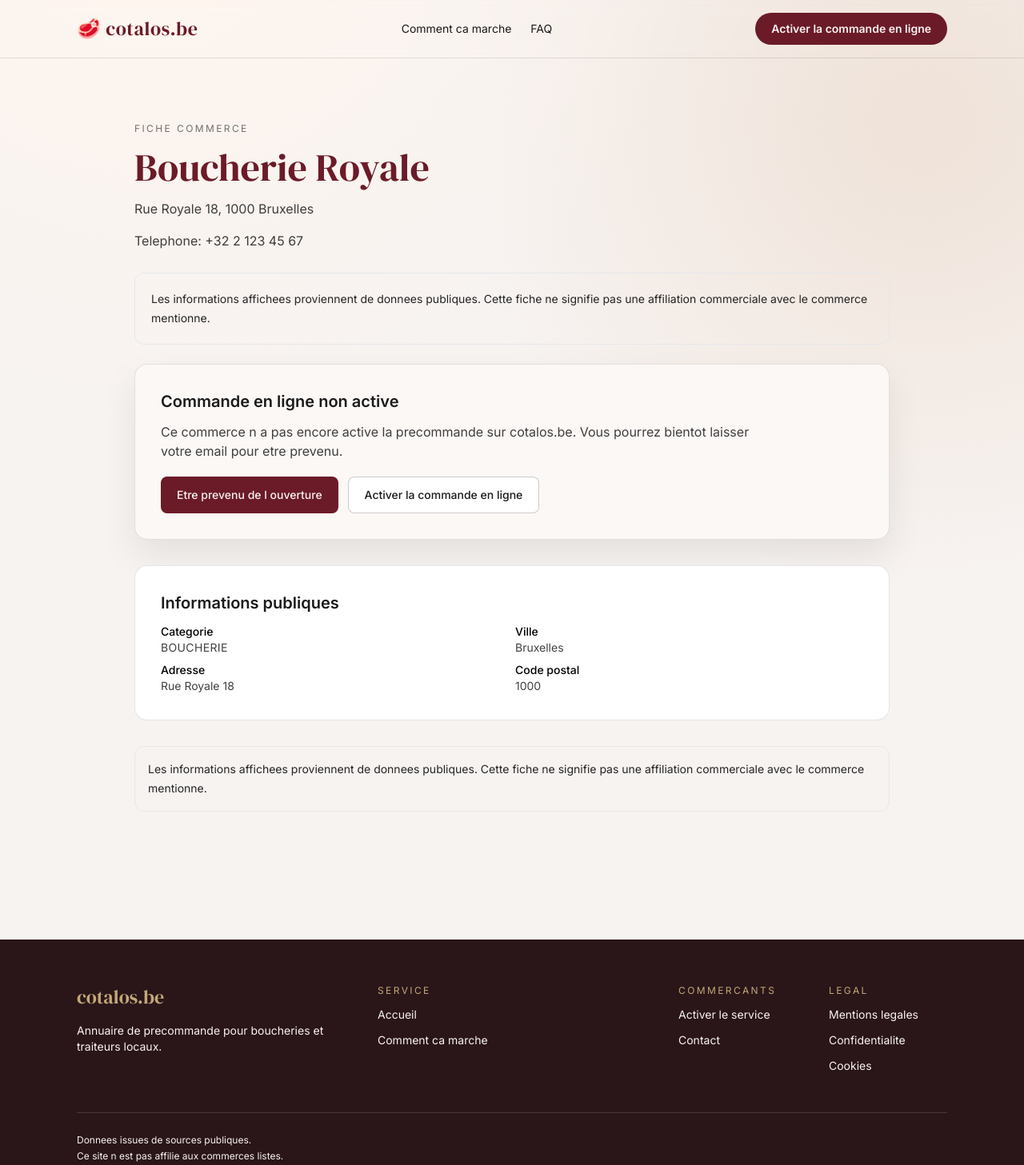
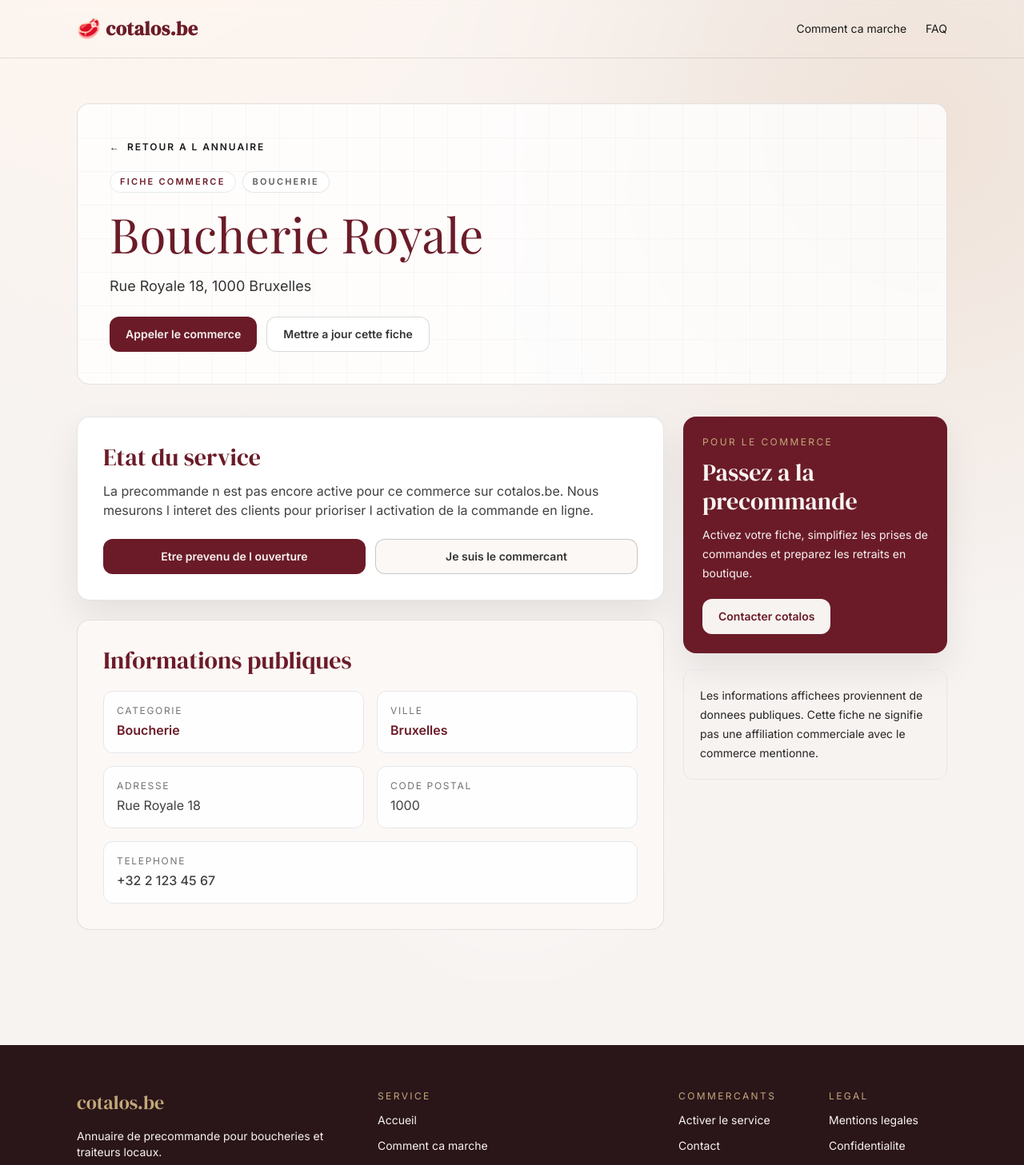
Before and after one commit to robhox/cotalos, a Next.js app: page /boucherie/boucherie-royale-bruxelles-centre in a window 1280 px wide. Shown: the top 1457 px of the page at 80% size. Built offline with nearby package versions, Linux system fonts and the light colour scheme; a web font is replaced by a local one.

Commit message:
:lipstick: rework boucherie page

```diff
--- a/app/boucherie/[slug]/page.tsx
+++ b/app/boucherie/[slug]/page.tsx
@@ -11,6 +11,12 @@ interface CommercePageProps {
     slug: string;
   }>;
 }
+
+const categoryLabel: Record<string, string> = {
+  boucherie: "Boucherie",
+  charcuterie: "Charcuterie",
+  traiteur: "Traiteur"
+};
 
 export function generateStaticParams(): Array<{ slug: string }> {
   return commerces.map((commerce) => ({ slug: commerce.slug }));
@@ -43,65 +49,140 @@ export default async function CommercePage({ params }: CommercePageProps) {
     notFound();
   }
 
+  const readableCategory = categoryLabel[commerce.categorie] ?? commerce.categorie;
+  const sanitizedPhone = commerce.telephone?.replace(/\s+/g, "");
+
   return (
-    <section className="mx-auto w-full max-w-5xl px-6 py-14 md:px-10 md:py-20">
-      <header className="reveal mb-7 space-y-4">
-        <p className="text-xs uppercase tracking-[0.2em] text-black/55">Fiche commerce</p>
-        <h1 className="font-display text-4xl text-[color:var(--color-primary)] md:text-5xl">{commerce.nom}</h1>
-        <p className="text-black/75">
+    <div className="relative isolate overflow-hidden">
+      <div className="pointer-events-none absolute inset-0 -z-10 overflow-hidden">
+        <div className="absolute -left-24 top-10 h-72 w-72 rounded-full bg-[color:var(--color-accent)]/24 blur-3xl" />
+        <div className="absolute -right-20 top-56 h-96 w-96 rounded-full bg-[color:var(--color-primary)]/12 blur-3xl" />
+        <div className="absolute bottom-8 left-1/2 h-80 w-80 -translate-x-1/2 rounded-full bg-white/35 blur-3xl" />
+      </div>
+
+      <section className="mx-auto w-full max-w-6xl space-y-10 px-6 pb-10 pt-10 md:px-8 md:pb-16 md:pt-14">
+        <header className="reveal relative overflow-hidden rounded-2xl border border-black/10 bg-white/80 px-6 py-8 backdrop-blur-sm md:px-10 md:py-10">
+          <div className="pointer-events-none absolute inset-0 opacity-45 [background-image:linear-gradient(to_right,rgba(107,27,40,0.07)_1px,transparent_1px),linear-gradient(to_bottom,rgba(107,27,40,0.07)_1px,transparent_1px)] [background-size:42px_42px]" />
+          <div className="relative space-y-5">
+            <Link
+              href="/"
+              className="inline-flex items-center gap-2 text-xs font-semibold uppercase tracking-[0.16em] text-[color:var(--color-primary)]/80 hover:text-[color:var(--color-primary)]"
+            >
+              <span aria-hidden="true">←</span>
+              Retour a l annuaire
+            </Link>
+
+            <div className="flex flex-wrap items-center gap-2">
+              <span className="inline-flex rounded-full border border-[color:var(--color-primary)]/25 bg-white/80 px-3 py-1 text-[11px] font-semibold uppercase tracking-[0.2em] text-[color:var(--color-primary)]">
+                Fiche commerce
+              </span>
+              <span className="inline-flex rounded-full border border-black/10 bg-white/75 px-3 py-1 text-[11px] font-semibold uppercase tracking-[0.2em] text-black/65">
+                {readableCategory}
+              </span>
+            </div>
+
+            <h1 className="max-w-4xl font-hero text-4xl leading-tight text-[color:var(--color-primary)] md:text-6xl md:leading-[1.06]">
+              {commerce.nom}
+            </h1>
+
+            <p className="max-w-3xl text-base leading-7 text-black/80 md:text-lg">
               {commerce.adresse}, {commerce.codePostal} {commerce.ville}
             </p>
-        {commerce.telephone ? <p className="text-black/75">Telephone: {commerce.telephone}</p> : null}
+
+            <div className="flex flex-wrap gap-3 pt-1">
+              {commerce.telephone ? (
+                <a
+                  href={`tel:${sanitizedPhone}`}
+                  className="inline-flex h-11 items-center rounded-xl bg-[color:var(--color-primary)] px-5 text-sm font-semibold text-[color:var(--color-bg)] hover:bg-[color:var(--color-primary)]/92"
+                >
+                  Appeler le commerce
+                </a>
+              ) : null}
+              <Link
+                href="/gerer-ou-supprimer-cette-fiche"
+                className="inline-flex h-11 items-center rounded-xl border border-black/15 bg-white px-5 text-sm font-semibold text-black/80 hover:border-[color:var(--color-primary)]/35 hover:text-[color:var(--color-primary)]"
+              >
+                Mettre a jour cette fiche
+              </Link>
+            </div>
+          </div>
         </header>
 
-      <div className="mb-6">
-        <LegalDisclaimer />
-      </div>
-
-      <section className="reveal mb-8 rounded-2xl border border-black/10 bg-[color:var(--color-surface)] p-6 shadow-premium md:p-8">
-        <h2 className="mb-3 text-xl font-semibold">Commande en ligne non active</h2>
-        <p className="mb-5 max-w-3xl text-black/75">
-          Ce commerce n a pas encore active la precommande sur cotalos.be. Vous pourrez bientot laisser votre email pour etre prevenu.
+        <section
+          className="reveal grid gap-6 lg:grid-cols-[minmax(0,1fr)_330px]"
+          style={{ animationDelay: "90ms" }}
+        >
+          <div className="space-y-6">
+            <article className="rounded-2xl border border-black/10 bg-white p-6 shadow-premium md:p-8">
+              <h2 className="font-display text-3xl text-[color:var(--color-primary)]">Etat du service</h2>
+              <p className="mt-3 max-w-3xl text-sm leading-7 text-black/75 md:text-base">
+                La precommande n est pas encore active pour ce commerce sur cotalos.be. Nous mesurons l interet des clients pour prioriser l activation de la commande en ligne.
               </p>
-        <div className="flex flex-wrap gap-3">
+              <div className="mt-6 grid gap-3 sm:grid-cols-2">
                 <button
                   type="button"
-            className="rounded-lg bg-[color:var(--color-primary)] px-5 py-3 text-sm font-medium text-[#F7F3F1] hover:bg-[color:var(--color-primary)]/92"
+                  className="inline-flex h-11 items-center justify-center rounded-xl bg-[color:var(--color-primary)] px-5 text-sm font-semibold text-[color:var(--color-bg)] hover:bg-[color:var(--color-primary)]/92"
                 >
                   Etre prevenu de l ouverture
                 </button>
                 <Link
                   href="/gerer-ou-supprimer-cette-fiche"
-            className="rounded-lg border border-black/20 bg-white px-5 py-3 text-sm font-medium hover:border-[color:var(--color-primary)]/45"
+                  className="inline-flex h-11 items-center justify-center rounded-xl border border-black/20 bg-[color:var(--color-surface)] px-5 text-sm font-semibold text-black/80 hover:border-[color:var(--color-primary)]/35"
                 >
-            Activer la commande en ligne
+                  Je suis le commercant
                 </Link>
               </div>
+            </article>
+
+            <article className="rounded-2xl border border-black/10 bg-[color:var(--color-surface)] p-6 md:p-8">
+              <h2 className="font-display text-3xl text-[color:var(--color-primary)]">Informations publiques</h2>
+              <dl className="mt-5 grid gap-4 text-sm text-black/75 sm:grid-cols-2 md:text-base">
+                <div className="rounded-xl border border-black/8 bg-white/85 p-4">
+                  <dt className="text-xs uppercase tracking-[0.14em] text-black/55">Categorie</dt>
+                  <dd className="mt-1 font-semibold text-[color:var(--color-primary)]">{readableCategory}</dd>
+                </div>
+                <div className="rounded-xl border border-black/8 bg-white/85 p-4">
+                  <dt className="text-xs uppercase tracking-[0.14em] text-black/55">Ville</dt>
+                  <dd className="mt-1 font-semibold text-[color:var(--color-primary)]">{commerce.ville}</dd>
+                </div>
+                <div className="rounded-xl border border-black/8 bg-white/85 p-4">
+                  <dt className="text-xs uppercase tracking-[0.14em] text-black/55">Adresse</dt>
+                  <dd className="mt-1">{commerce.adresse}</dd>
+                </div>
+                <div className="rounded-xl border border-black/8 bg-white/85 p-4">
+                  <dt className="text-xs uppercase tracking-[0.14em] text-black/55">Code postal</dt>
+                  <dd className="mt-1">{commerce.codePostal}</dd>
+                </div>
+                <div className="rounded-xl border border-black/8 bg-white/85 p-4 sm:col-span-2">
+                  <dt className="text-xs uppercase tracking-[0.14em] text-black/55">Telephone</dt>
+                  <dd className="mt-1 font-medium">
+                    {commerce.telephone ?? "Non communique dans les donnees publiques"}
+                  </dd>
+                </div>
+              </dl>
+            </article>
+          </div>
+
+          <aside className="space-y-5 lg:sticky lg:top-24 lg:self-start">
+            <div className="rounded-2xl bg-[color:var(--color-primary)] p-6 text-[color:var(--color-bg)] shadow-premium">
+              <p className="text-xs uppercase tracking-[0.2em] text-[color:var(--color-accent)]">Pour le commerce</p>
+              <h3 className="mt-3 font-display text-3xl">Passez a la precommande</h3>
+              <p className="mt-3 text-sm leading-6 text-[color:var(--color-bg)]/85">
+                Activez votre fiche, simplifiez les prises de commandes et preparez les retraits en boutique.
+              </p>
+              <Link
+                href="/gerer-ou-supprimer-cette-fiche"
+                className="mt-5 inline-flex h-11 items-center rounded-xl bg-[color:var(--color-bg)] px-5 text-sm font-semibold text-[color:var(--color-primary)] hover:bg-[color:var(--color-bg)]/92"
+              >
+                Contacter cotalos
+              </Link>
+            </div>
+
+            <LegalDisclaimer />
+          </aside>
         </section>
 
-      <section className="reveal mb-8 rounded-2xl border border-black/10 bg-white p-6 md:p-8">
-        <h2 className="mb-3 text-xl font-semibold">Informations publiques</h2>
-        <dl className="grid gap-2 text-sm text-black/75 md:grid-cols-2">
-          <div>
-            <dt className="font-medium text-black">Categorie</dt>
-            <dd className="uppercase tracking-wide">{commerce.categorie}</dd>
+      </section>
     </div>
-          <div>
-            <dt className="font-medium text-black">Ville</dt>
-            <dd>{commerce.ville}</dd>
-          </div>
-          <div>
-            <dt className="font-medium text-black">Adresse</dt>
-            <dd>{commerce.adresse}</dd>
-          </div>
-          <div>
-            <dt className="font-medium text-black">Code postal</dt>
-            <dd>{commerce.codePostal}</dd>
-          </div>
-        </dl>
-      </section>
-
-      <LegalDisclaimer compact />
-    </section>
   );
 }
--- a/components/site-footer.tsx
+++ b/components/site-footer.tsx
@@ -79,9 +79,11 @@ export function SiteFooter() {
           </div>
         </div>
 
-        <div className="mt-12 border-t border-white/15 pt-6 text-xs leading-relaxed text-[color:var(--color-bg)]/70">
-          <p>Donnees issues de sources publiques.</p>
-          <p>Ce site n est pas affilie aux commerces listes.</p>
+        <div className="mt-12 border-t border-white/15 pt-6 text-xs leading-relaxed text-[color:var(--color-bg)]/70 flex items-center justify-center gap-4">
+          <p>
+            Donnees issues de sources publiques. Ce site n est pas affilie aux
+            commerces listes.
+          </p>
         </div>
       </div>
     </footer>
--- a/components/site-header.tsx
+++ b/components/site-header.tsx
@@ -9,26 +9,26 @@ export function SiteHeader() {
   return (
     <header className="sticky top-0 z-30 border-b border-black/10 bg-[color:var(--color-bg)]/95 backdrop-blur">
       <div className="mx-auto flex min-h-16 w-full max-w-6xl items-center justify-between gap-4 px-5 md:min-h-[72px] md:px-8">
-        <Link href="/" className="inline-flex items-center font-display text-2xl tracking-wide text-[color:var(--color-primary)]">
+        <Link
+          href="/"
+          className="inline-flex items-center font-display font-semibold text-2xl tracking-wide text-[color:var(--color-primary)]"
+        >
           🥩 cotalos.be
         </Link>
-        <nav aria-label="Navigation principale" className="hidden items-center gap-6 text-sm md:flex">
+        <nav
+          aria-label="Navigation principale"
+          className="hidden items-center gap-6 text-sm md:flex"
+        >
           {headerLinks.map((link) => (
-            <Link key={link.href} href={link.href} className="transition-colors hover:text-[color:var(--color-primary)]">
+            <Link
+              key={link.href}
+              href={link.href}
+              className="transition-colors hover:text-[color:var(--color-primary)]"
+            >
               {link.label}
             </Link>
           ))}
         </nav>
-
-        <div className="hidden md:block">
-          <Link
-            href="/#commercants"
-            className="inline-flex h-10 items-center rounded-full bg-[color:var(--color-primary)] px-5 text-sm font-semibold text-[color:var(--color-bg)] hover:bg-[color:var(--color-primary)]/92"
-            data-track="header_merchant_cta"
-          >
-            Activer la commande en ligne
-          </Link>
-        </div>
 
         <div className="flex items-center gap-2 md:hidden">
           <Link
@@ -40,19 +40,32 @@ export function SiteHeader() {
           </Link>
           <details className="group relative">
             <summary className="inline-flex h-9 w-14 cursor-pointer list-none items-center justify-center rounded-lg border border-black/15 bg-white text-[color:var(--color-primary)]">
-              <span aria-hidden="true" className="text-[10px] font-semibold uppercase tracking-wide">
+              <span
+                aria-hidden="true"
+                className="text-[10px] font-semibold uppercase tracking-wide"
+              >
                 Menu
               </span>
               <span className="sr-only">Ouvrir le menu</span>
             </summary>
             <div className="absolute right-0 mt-2 w-56 rounded-xl border border-black/10 bg-white p-2 shadow-premium">
-              <nav aria-label="Navigation mobile" className="flex flex-col gap-1">
+              <nav
+                aria-label="Navigation mobile"
+                className="flex flex-col gap-1"
+              >
                 {headerLinks.map((link) => (
-                  <Link key={link.href} href={link.href} className="rounded-md px-3 py-2 text-sm hover:bg-[color:var(--color-primary)]/8">
+                  <Link
+                    key={link.href}
+                    href={link.href}
+                    className="rounded-md px-3 py-2 text-sm hover:bg-[color:var(--color-primary)]/8"
+                  >
                     {link.label}
                   </Link>
                 ))}
-                <Link href="/mentions-legales" className="rounded-md px-3 py-2 text-sm hover:bg-[color:var(--color-primary)]/8">
+                <Link
+                  href="/mentions-legales"
+                  className="rounded-md px-3 py-2 text-sm hover:bg-[color:var(--color-primary)]/8"
+                >
                   Mentions legales
                 </Link>
               </nav>
```
Also changed, not shown: 1 other file (tests, documents, lock files or other folders). Lines whose indentation alone changed are shown as unchanged.
